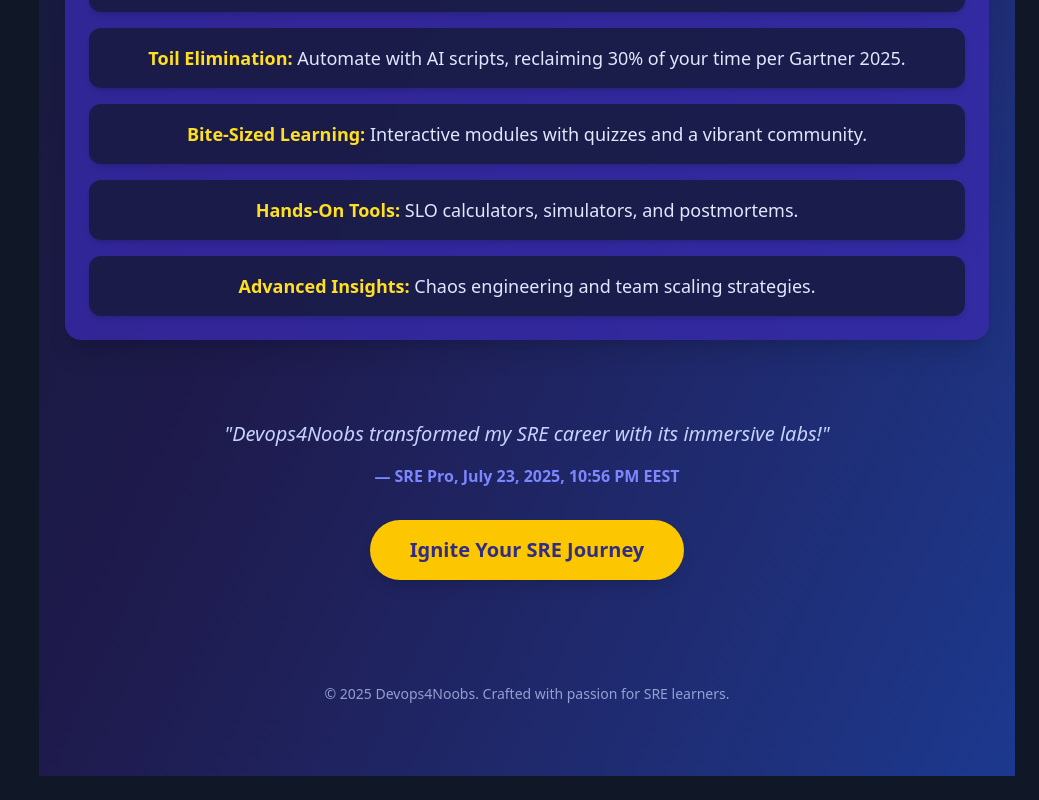
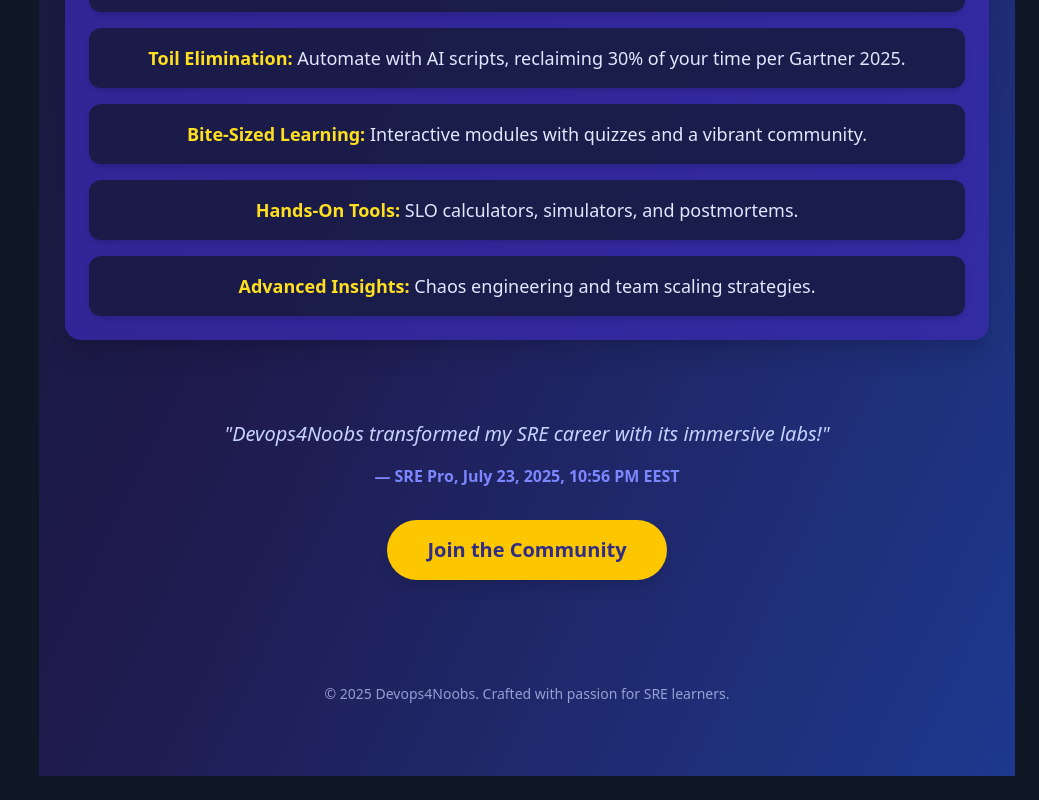
Before and after one commit to devops4noobs/sre4noobs, a Next.js app: page / in a window 1280 px wide. Shown: the part 1309-2109 px from the top of the page, without its empty margins (241-1280 px from the left). Built offline with nearby package versions, Linux system fonts and the light colour scheme.

Commit message:
home page redesign

```diff
--- a/src/app/fundamentals/what-is-sre/page.tsx
+++ b/src/app/fundamentals/what-is-sre/page.tsx
@@ -1,5 +1,4 @@
 'use client'; // Required for useState and motion
-import { FaChartLine, FaCogs, FaExclamationTriangle, FaRocket, FaTools } from "react-icons/fa";
 import { motion } from "framer-motion";
 import { useState } from "react";
 
--- a/src/app/page.tsx
+++ b/src/app/page.tsx
@@ -141,12 +141,13 @@ export default function HomePage() {
           <blockquote className="italic text-indigo-200 text-lg sm:text-xl mb-4">&quot;Devops4Noobs transformed my SRE career with its immersive labs!&quot;</blockquote>
           <span className="block text-indigo-400 font-semibold">— SRE Pro, July 23, 2025, 10:56 PM EEST</span>
           <motion.a
-            href="#get-started"
+            href="https://www.facebook.com/groups/755805476911003/?mibextid=wwXIfr"
+            target="_blank"
             className="mt-6 sm:mt-8 inline-block bg-yellow-400 hover:bg-yellow-500 text-indigo-900 font-bold px-6 py-2 sm:px-10 sm:py-4 rounded-full shadow-lg transition duration-300 text-base sm:text-xl hover:shadow-[0_0_15px_#facc15,0_0_30px_#facc15,0_0_45px_#facc15]"
             whileHover={{ scale: 1.1, rotate: 5 }}
             whileTap={{ scale: 0.95 }}
           >
-            Ignite Your SRE Journey
+            Join the Community
           </motion.a>
         </div>
       </section>
```
